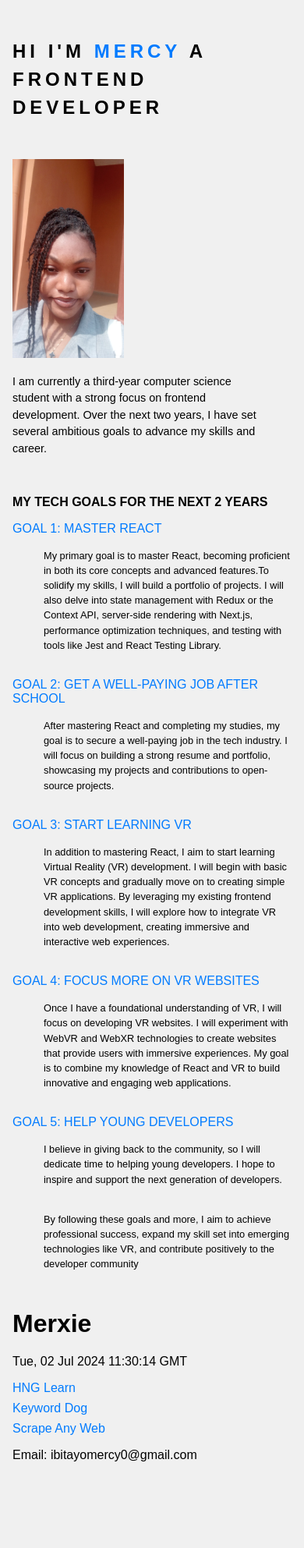
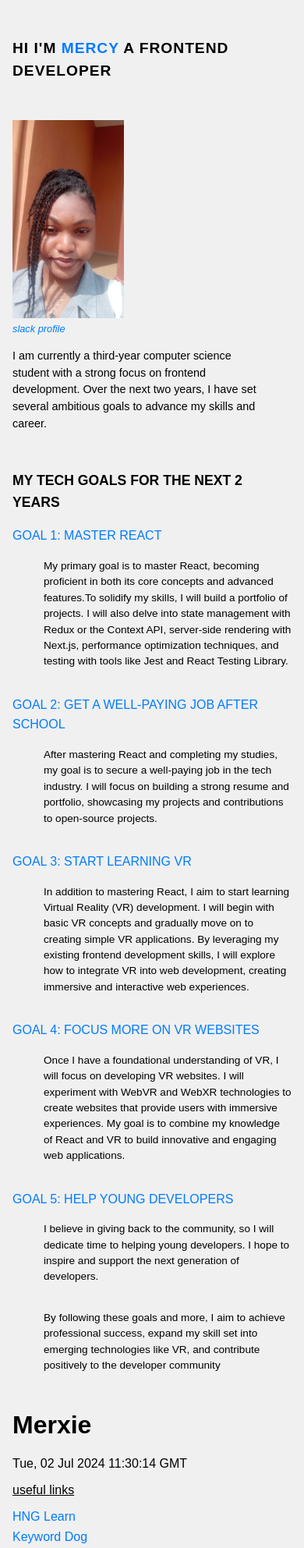
Before and after one commit to Mer-xie/hng-track1, a plain HTML site: page index.html in a window 390 px wide. Shown: the top 1985 px of the page at 78% size. Before the commit the page ends 1907 px from the top, so only its background shows below. Drawn offline with Linux system fonts and the light colour scheme.

Commit message:
minor update

```diff
--- a/index.html
+++ b/index.html
@@ -19,6 +19,7 @@
         <p class="about">
           <div class="img">
             <img src="/img1.jpg" alt="Slack Profile Picture" data-testid="slackProfilePicture">
+            <i>slack profile</i>
           </div>
         </p>
         <p class="about-text">
@@ -43,27 +44,31 @@
 
     <dt>Goal 5: Help Young Developers</dt>
     <dd>I believe in giving back to the community, so I will dedicate time to helping young developers. I hope to inspire and support the next generation of developers.</dd>
+    <dd>By following these goals and more, I aim to achieve professional success, expand my skill set into emerging technologies like VR, and contribute positively to the developer community</dd>
 
-    <dd>By following these goals and more, I aim to achieve professional success, expand my skill set into emerging technologies like VR, and contribute positively to the developer community</dd>
   </dl>
 
 </div>
 
     <div class="links">
       <div class="name-time">
-    <h1 data-testid="slackDisplayName">Merxie</h1>
+    <h1 data-testid="slackDisplayName">
+      Merxie</h1>
+
     <div class="time">
     <p data-testid="currentTimeUTC"> </p>
     <p data-testid="currentDay"> </p>
   </div>
 </div>
 
+  <u>useful links</u>
       <a href="https://hng.tech/learn" data-testid="hngLink">HNG Learn</a>
       <a href="https://keyword.dog" data-testid="keywordLink">Keyword Dog</a>
       <a href="https://scrapeanyweb.site" data-testid="scrapeanywebLink">Scrape Any Web</a>
 
-
-    <p data-testid="slackEmail">Email: ibitayomercy0@gmail.com</p>
+      <p data-testid="slackDisplayName">
+        Slack Name: Mercy ololade</p>
+    <p data-testid="slackEmail"> slack email: ibitayomercy0@gmail.com</p>
     </div>
   </div>
 
--- a/style.css
+++ b/style.css
@@ -92,6 +92,14 @@ body {
   .links a:hover {
     text-decoration: underline;
   }
+  i{
+    font-size: .8rem;
+    color: #007BFF;
+  }
+  u{
+    display: block;
+    padding-bottom: .5rem;
+  }
 
   @media only screen and (max-width: 1100px){
     .name{
@@ -177,9 +185,10 @@ body {
       }
 
     .name{
-        font-size: 1.5rem;
+        font-size: 1.2rem;
         margin: 2rem 0;
-
+        margin:2rem 0;
+        letter-spacing: 1px;
       }
 
       .about-me{
@@ -197,8 +206,9 @@ body {
       }
 
       h2{
-        font-size: 1rem;
+        font-size: 1.1rem;
         margin: 1rem 0;
+        line-height: 1.6;
       }
 
       dl{
@@ -207,10 +217,11 @@ body {
       dt{
         font-size: 1rem;
         margin: 1rem 0;
+        line-height: 1.6;
 
       }
       dd{
-        font-size: .8rem;
+        font-size: .85rem;
 
       }
 
```
